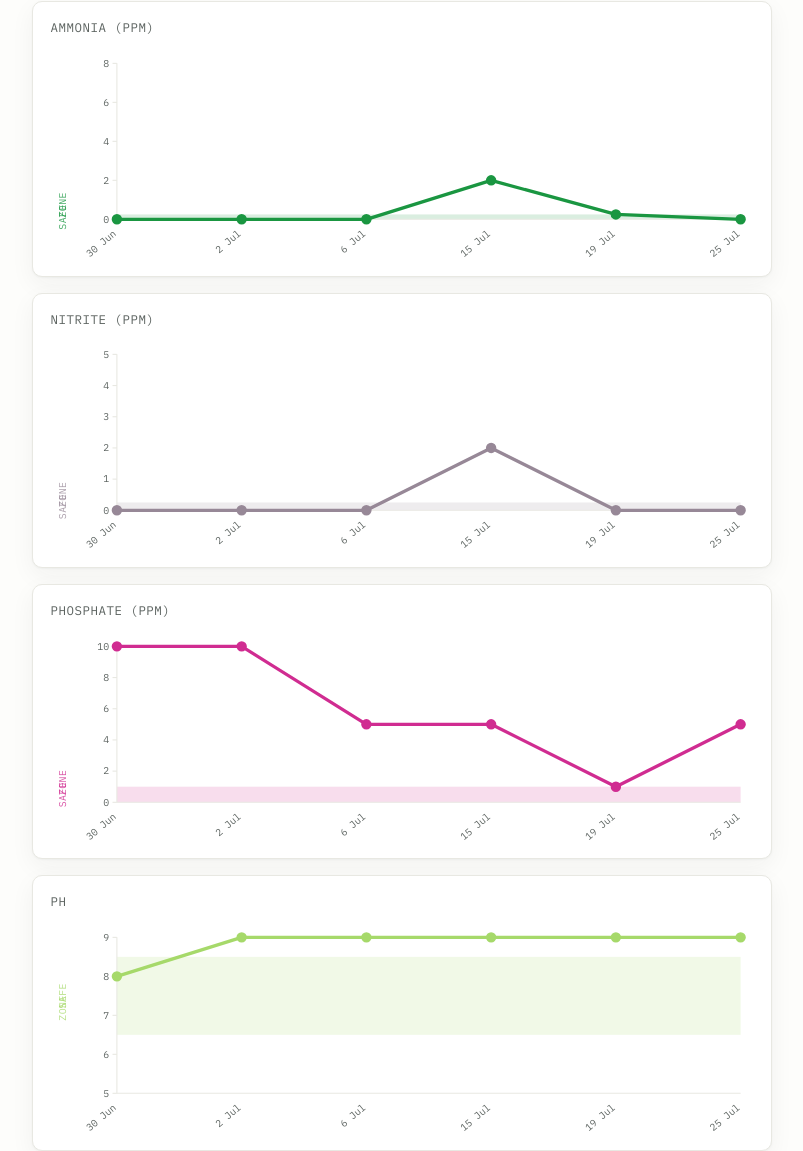
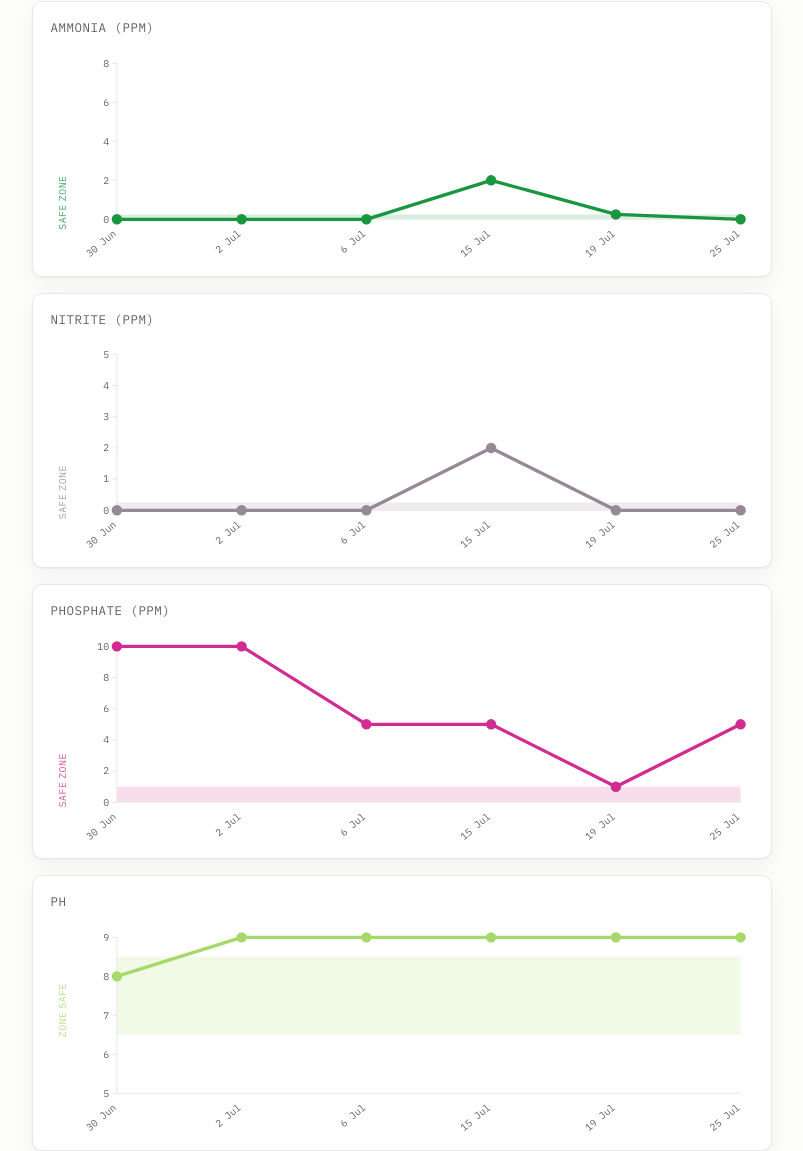
Before and after one commit to nthndy/peasoup, a Jekyll site: the page built from health.html, in a window 1280 px wide. Shown: the part 956-2107 px from the top of the page, without its empty margins (238-1041 px from the left). Built offline with Jekyll 4.4.1, drawn with Linux system fonts in a browser that asks for light colours.

Commit message:
Fix safe/zone label overlap: gap was smaller than the rendered word
11 units wasn't enough separation between the two rotated text
anchors -- each word ("SAFE"/"ZONE", 4 chars at 8px monospace) spans
roughly 20-23 units once rendered, so at gap 11 they overlapped
almost completely. Bumped to 26, verified by rasterizing the actual
chart markup with matching font metrics.

Co-Authored-By: Claude Sonnet 5 <noreply@anthropic.com>

```diff
--- a/health.html
+++ b/health.html
@@ -136,9 +136,9 @@ lede: Pond chemistry, tested by hand. Colour shows each value against its safe b
       <svg class="chart-svg" viewBox="0 0 {{ vw }} {{ ch }}" role="img" aria-label="{{ label }} over time{{ unit_suffix }}">
         <rect class="chart-band--{{ v }}" x="{{ left }}" y="{{ band_y }}" width="{{ plotw }}" height="{{ band_h }}" fill-opacity="0.16"></rect>
         {%- assign band_mid = band_y | plus: band_y2 | divided_by: 2.0 | round: 2 -%}
-        {%- assign band_mid2 = band_mid | plus: 11 -%}
+        {%- assign band_mid2 = band_mid | plus: 26 -%}
         {%- if band_mid2 > base -%}
-          {%- assign band_mid2 = band_mid | minus: 11 -%}
+          {%- assign band_mid2 = band_mid | minus: 26 -%}
         {%- endif -%}
         <text class="chart-safe-label chart-band--{{ v }}" x="14" y="{{ band_mid }}" text-anchor="middle" transform="rotate(-90 14 {{ band_mid }})">safe</text>
         <text class="chart-safe-label chart-band--{{ v }}" x="14" y="{{ band_mid2 }}" text-anchor="middle" transform="rotate(-90 14 {{ band_mid2 }})">zone</text>
```
